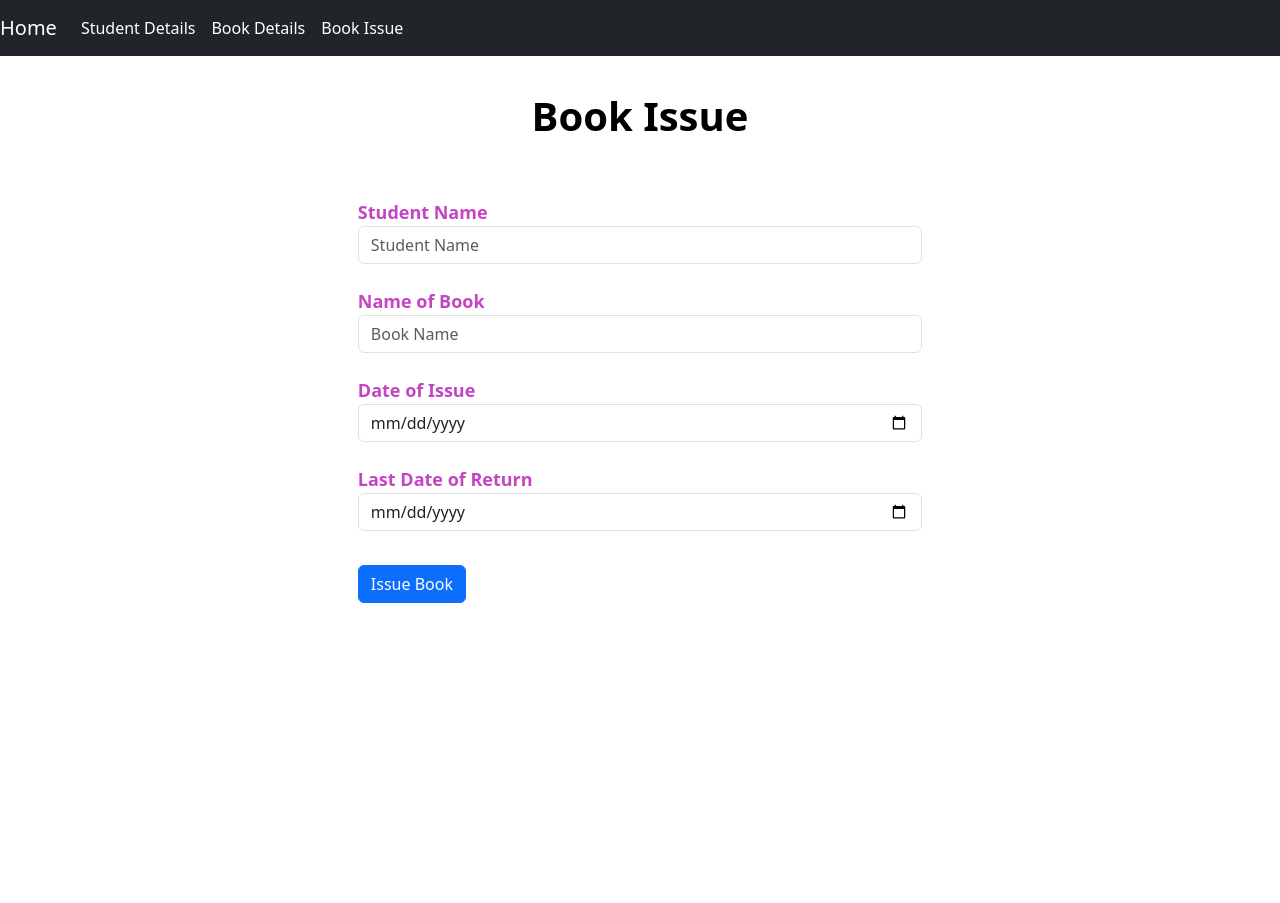
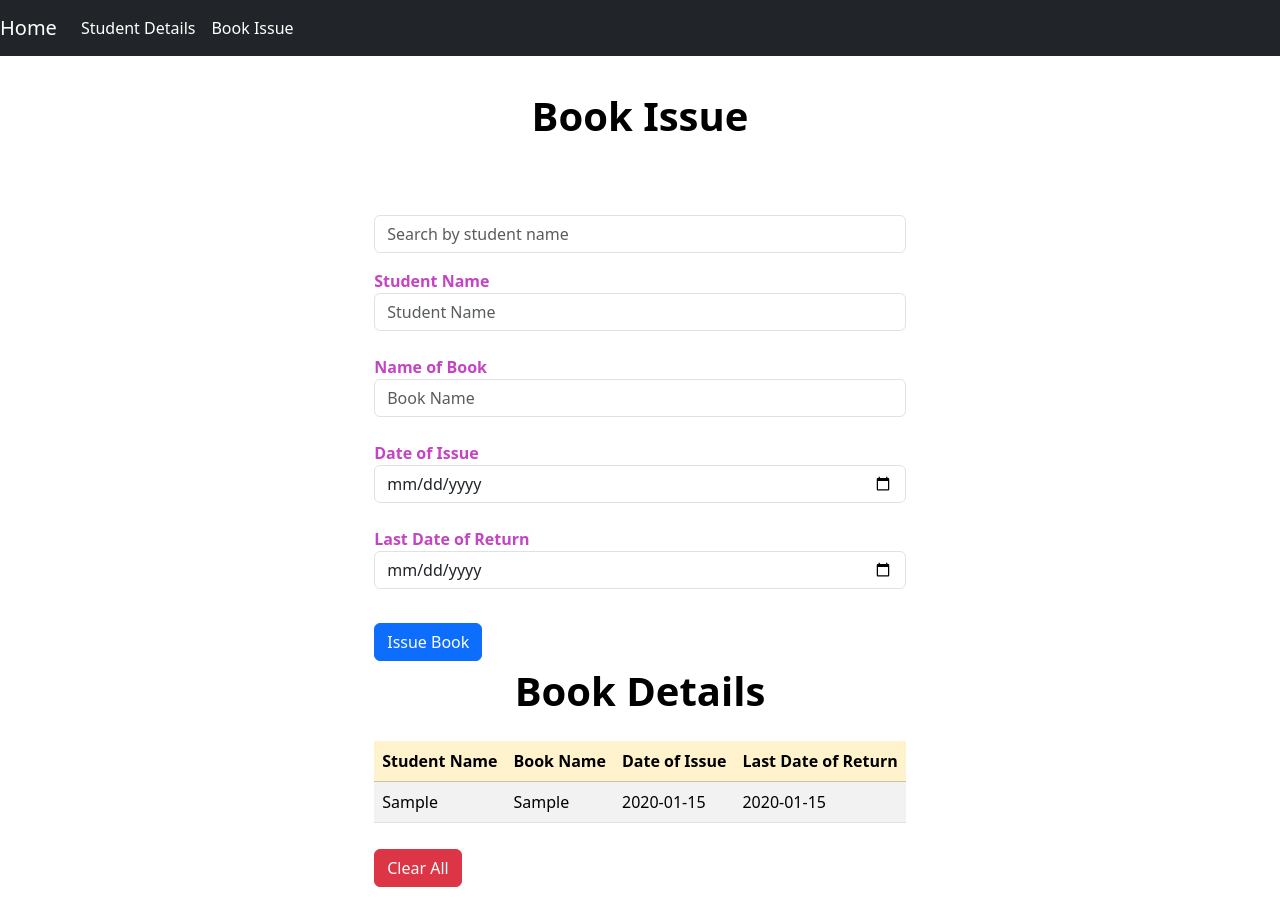
Before and after one commit to Hrishita-Paul/Central-Library-Updated, a React (Create React App) app: page /bookIssue in a window 1280 px wide. Both pictures are taken after typing "Sample", "Sample", "2020-01-15", "2020-01-15" into the empty fields and a click on the button "Issue Book". Before the commit the page ends 800 px from the top, so only its background shows below. Built offline with nearby package versions, Linux system fonts and the light colour scheme.

Commit message:
fix:book issue row

```diff
--- a/package.json
+++ b/package.json
@@ -11,7 +11,8 @@
     "react": "^18.2.0",
     "react-bootstrap": "^2.7.4",
     "react-dom": "^18.2.0",
-    "react-router-dom": "^6.11.2",
+    "react-router": "^6.12.1",
+    "react-router-dom": "^6.12.1",
     "react-scripts": "5.0.1",
     "web-vitals": "^2.1.4"
   },
--- a/src/App.js
+++ b/src/App.js
@@ -1,35 +1,33 @@
-import React, { useState } from "react";
-import { Navbar, Nav } from "react-bootstrap";
-import { BrowserRouter as Router, Routes, Route } from "react-router-dom";
+import React, { useState } from 'react';
+import { Navbar, Nav } from 'react-bootstrap';
+import { BrowserRouter as Router, Routes, Route, Link } from 'react-router-dom';
 
-import HomePage from "./Pages/HomePage";
-import StudentDetails from "./Pages/StudentDetails";
-import BookDetails from "./Pages/BookDetails";
-import BookIssue from "./Pages/BookIssue";
+import HomePage from './Pages/HomePage';
+import StudentDetails from './Pages/StudentDetails';
+import BookIssue from './Pages/BookIssue';
 
 export default function App() {
   // Define state to hold the book details as an array
   const [bookDetails, setBookDetails] = useState([]);
 
   // Function to add a new book to the book details
-  const addBook = (newBook) => {
-    setBookDetails([...bookDetails, newBook]);
+  const onBookIssueSubmit = (newBookIssue) => {
+    setBookDetails((prevBookDetails) => [...prevBookDetails, newBookIssue]);
   };
+
   return (
-
     <Router>
       <Navbar bg="dark" expand="lg" variant="dark" className="fixed-top">
-        <Navbar.Brand href="/">Home</Navbar.Brand>
+        <Navbar.Brand as={Link} to="/">
+          Home
+        </Navbar.Brand>
         <Navbar.Toggle aria-controls="basic-navbar-nav" />
         <Navbar.Collapse id="basic-navbar-nav">
           <Nav className="mr-auto">
-            <Nav.Link href="/studentDetails" style={{ color: "white" }}>
+            <Nav.Link as={Link} to="/studentDetails" style={{ color: 'white' }}>
               Student Details
             </Nav.Link>
-            <Nav.Link href="/bookDetails" style={{ color: "white" }}>
-              Book Details
-            </Nav.Link>
-            <Nav.Link href="/bookIssue" style={{ color: "white" }}>
+            <Nav.Link as={Link} to="/bookIssue" style={{ color: 'white' }}>
               Book Issue
             </Nav.Link>
           </Nav>
@@ -37,16 +35,11 @@ export default function App() {
       </Navbar>
       <Routes>
         <Route exact path="/" element={<HomePage />} />
-        <Route exact path="/studentDetails" element={<StudentDetails/>} />
-        <Route
-          exact
-          path="/bookDetails"
-          element={<BookDetails bookDetails={bookDetails} />}
-        />
+        <Route exact path="/studentDetails" element={<StudentDetails />} />
         <Route
           exact
           path="/bookIssue"
-          element={<BookIssue onBookIssueSubmit={addBook} />}
+          element={<BookIssue bookDetails={bookDetails} onBookIssueSubmit={onBookIssueSubmit} />}
         />
       </Routes>
     </Router>
--- a/src/Pages/BookDetails.css
+++ /dev/null
@@ -1,39 +0,0 @@
-p{
-    font-size:40px;
-    font-weight:bold;
-    color:rgb(58, 58, 191);
-}
-.container{
-    display:flex;
-    flex-direction:column;
-    justify-content:space-around;
-    text-align:center;
-}
-.container-item{
-    font-size:40px;
-    width:70%;
-}
-.alert{
-    width:70%;
-}
-.wholecontainer{
-    display:flex;
-}
-button{
-    text-align:center;
-    padding:5px;
-    color:white;
-}
-#output-el{
-    text-align:center;
-    color:goldenrod;
-}
-h2,#heading{
-    color:#333;
-    text-align: center;
-}
-
-label{
-    margin-right:12vw;
-    font-size:18px;
-}
--- a/src/Pages/BookDetails.jsx
+++ /dev/null
@@ -1,46 +0,0 @@
-import React, { Component } from 'react';
-import './BookDetails.css';
-
-class BookDetails extends Component {
-  renderBookIssueRow = (bookIssue, index) => {
-    return (
-      <tr key={index}>
-        <td>{bookIssue.studentName}</td>
-        <td>{bookIssue.bookName}</td>
-        <td>{bookIssue.dateOfIssue}</td>
-        <td>{bookIssue.lastDateOfReturn}</td>
-      </tr>
-    );
-  };
-
-  render() {
-    return (
-      <div className="page-content">
-        <div className="container my-3">
-          <p className="heading">Book Details</p>
-          <hr />
-
-          <div id="table">
-            <table className="table table-striped">
-              <thead>
-                <tr className="table-warning">
-                  <th scope="col">Student Name</th>
-                  <th scope="col">Book Name</th>
-                  <th scope="col">Date of Issue</th>
-                  <th scope="col">Last Date of Return</th>
-                </tr>
-              </thead>
-              <tbody>
-                {this.props.bookDetails.map((bookIssue, index) =>
-                  this.renderBookIssueRow(bookIssue, index)
-                )}
-              </tbody>
-          </table>
-        </div>
-      </div>
-      </div >
-    );
-  }
-}
-
-export default BookDetails;
--- a/src/Pages/BookIssue.jsx
+++ b/src/Pages/BookIssue.jsx
@@ -1,28 +1,42 @@
-import React, { Component } from 'react';
+import React, { useState, useEffect } from 'react';
+
 import './BookIssue.css';
 
-class BookIssue extends Component {
-  constructor(props) {
-    super(props);
-    this.state = {
-      studentName: '',
-      bookName: '',
-      dateOfIssue: '',
-      lastDateOfReturn: '',
-    };
+const BookIssue = ({ onBookIssueSubmit }) => {
+  const [studentName, setStudentName] = useState('');
+  const [bookName, setBookName] = useState('');
+  const [dateOfIssue, setDateOfIssue] = useState('');
+  const [lastDateOfReturn, setLastDateOfReturn] = useState('');
+  const [filteredBookDetails, setFilteredBookDetails] = useState([]);
+  const [searchValue, setSearchValue] = useState('');
+
+  useEffect(() => {
+    const storedBookDetails = localStorage.getItem('bookDetails');
+    if (storedBookDetails) {
+      setFilteredBookDetails(JSON.parse(storedBookDetails));
     }
+  }, []);
 
-  handleInputChange = (e) => {
-    this.setState({
-      [e.target.name]: e.target.value,
-    });
+  useEffect(() => {
+    localStorage.setItem('bookDetails', JSON.stringify(filteredBookDetails));
+  }, [filteredBookDetails]);
+
+  const handleInputChange = (e) => {
+    const { name, value } = e.target;
+    if (name === 'studentName') {
+      setStudentName(value);
+    } else if (name === 'bookName') {
+      setBookName(value);
+    } else if (name === 'dateOfIssue') {
+      setDateOfIssue(value);
+    } else if (name === 'lastDateOfReturn') {
+      setLastDateOfReturn(value);
+    }
   };
 
-  handleSubmit = (e) => {
+  const handleSubmit = (e) => {
     e.preventDefault();
-    const { studentName, bookName, dateOfIssue, lastDateOfReturn } = this.state;
 
-    // Create a new book issue object
     const newBookIssue = {
       studentName,
       bookName,
@@ -30,21 +44,51 @@ class BookIssue extends Component {
       lastDateOfReturn,
     };
 
-    // Call the function passed from the parent component to handle book issue submission
-    this.props.onBookIssueSubmit(newBookIssue);
+    onBookIssueSubmit(newBookIssue);
 
-    // Clear the form fields
-    this.setState({
-      studentName: "",
-      bookName: "",
-      dateOfIssue: "",
-      lastDateOfReturn: "",
-    });
+    setFilteredBookDetails((prevFilteredDetails) => [...prevFilteredDetails, newBookIssue]);
+
+    setStudentName('');
+    setBookName('');
+    setDateOfIssue('');
+    setLastDateOfReturn('');
   };
 
+  const handleSearch = (e) => {
+    const searchValue = e.target.value;
+    setSearchValue(searchValue);
+    const filteredDetails = filteredBookDetails.filter((bookIssue) =>
+      bookIssue.studentName.toLowerCase().includes(searchValue.toLowerCase())
+    );
+    setFilteredBookDetails(filteredDetails);
+  };
 
-  render() {
-    const { studentName, bookName, dateOfIssue, lastDateOfReturn } = this.state;
+  const renderTableRows = () => {
+    if (searchValue) {
+      return filteredBookDetails.map((bookIssue, index) => (
+        <tr key={index}>
+          <td>{bookIssue.studentName}</td>
+          <td>{bookIssue.bookName}</td>
+          <td>{bookIssue.dateOfIssue}</td>
+          <td>{bookIssue.lastDateOfReturn}</td>
+        </tr>
+      ));
+    } else {
+      return filteredBookDetails.map((bookIssue, index) => (
+        <tr key={index}>
+          <td>{bookIssue.studentName}</td>
+          <td>{bookIssue.bookName}</td>
+          <td>{bookIssue.dateOfIssue}</td>
+          <td>{bookIssue.lastDateOfReturn}</td>
+        </tr>
+      ));
+    }
+  };
+
+  const handleClearAll = () => {
+    localStorage.removeItem('bookDetails');
+    setFilteredBookDetails([]);
+  };
 
   return (
     <div className="page-content">
@@ -52,11 +96,23 @@ class BookIssue extends Component {
         <p className="heading">Book Issue</p>
         <hr />
 
-          {/* Form section */}
-          <form onSubmit={this.handleSubmit}>
-            {/* Student Name input */}
+        <div>
           <div className="form-group row">
-              <label htmlFor="studentName" className="label-text">Student Name</label>
+            <div className="col-sm-12 my-3">
+              <input
+                type="text"
+                className="form-control"
+                placeholder="Search by student name"
+                onChange={handleSearch}
+              />
+            </div>
+          </div>
+
+          <form onSubmit={handleSubmit}>
+            <div className="form-group row">
+              <label htmlFor="studentName" className="label-text">
+                Student Name
+              </label>
               <div className="col-sm-12">
                 <input
                   type="text"
@@ -65,15 +121,16 @@ class BookIssue extends Component {
                   name="studentName"
                   placeholder="Student Name"
                   value={studentName}
-                  onChange={this.handleInputChange}
+                  onChange={handleInputChange}
                 />
               </div>
             </div>
             <br />
 
-            {/* Book Name input */}
             <div className="form-group row">
-              <label htmlFor="bookName" className="label-text">Name of Book</label>
+              <label htmlFor="bookName" className="label-text">
+                Name of Book
+              </label>
               <div className="col-sm-12">
                 <input
                   type="text"
@@ -82,15 +139,16 @@ class BookIssue extends Component {
                   name="bookName"
                   placeholder="Book Name"
                   value={bookName}
-                  onChange={this.handleInputChange}
+                  onChange={handleInputChange}
                 />
               </div>
             </div>
             <br />
 
-            {/* Date of Issue input */}
             <div className="form-group row">
-              <label htmlFor="dateOfIssue" className="label-text">Date of Issue</label>
+              <label htmlFor="dateOfIssue" className="label-text">
+                Date of Issue
+              </label>
               <div className="col-sm-12">
                 <input
                   type="date"
@@ -99,15 +157,16 @@ class BookIssue extends Component {
                   name="dateOfIssue"
                   placeholder="Date of Issue"
                   value={dateOfIssue}
-                  onChange={this.handleInputChange}
+                  onChange={handleInputChange}
                 />
               </div>
             </div>
             <br />
 
-            {/* Last Date of Return input */}
             <div className="form-group row">
-              <label htmlFor="lastDateOfReturn" className="label-text">Last Date of Return</label>
+              <label htmlFor="lastDateOfReturn" className="label-text">
+                Last Date of Return
+              </label>
               <div className="col-sm-12">
                 <input
                   type="date"
@@ -116,13 +175,12 @@ class BookIssue extends Component {
                   name="lastDateOfReturn"
                   placeholder="Last Date of Return"
                   value={lastDateOfReturn}
-                  onChange={this.handleInputChange}
+                  onChange={handleInputChange}
                 />
               </div>
             </div>
             <br />
 
-            {/* Submit button */}
             <div className="form-group row">
               <div className="col-sm-10">
                 <button type="submit" className="btn btn-primary">
@@ -131,10 +189,28 @@ class BookIssue extends Component {
               </div>
             </div>
           </form>
+
+          <div>
+            <p className="heading">Book Details</p>
+            <table className="table table-striped">
+              <thead>
+                <tr className="table-warning">
+                  <th scope="col">Student Name</th>
+                  <th scope="col">Book Name</th>
+                  <th scope="col">Date of Issue</th>
+                  <th scope="col">Last Date of Return</th>
+                </tr>
+              </thead>
+              <tbody>{renderTableRows()}</tbody>
+            </table>
+            <button className="btn btn-danger" onClick={handleClearAll}>
+              Clear All
+            </button>
+          </div>
+        </div>
       </div>
     </div>
   );
-  }
-}
+};
 
 export default BookIssue;
```
Also changed, not shown: 1 other file (tests, documents, lock files or other folders). Lines whose indentation alone changed are shown as unchanged.
